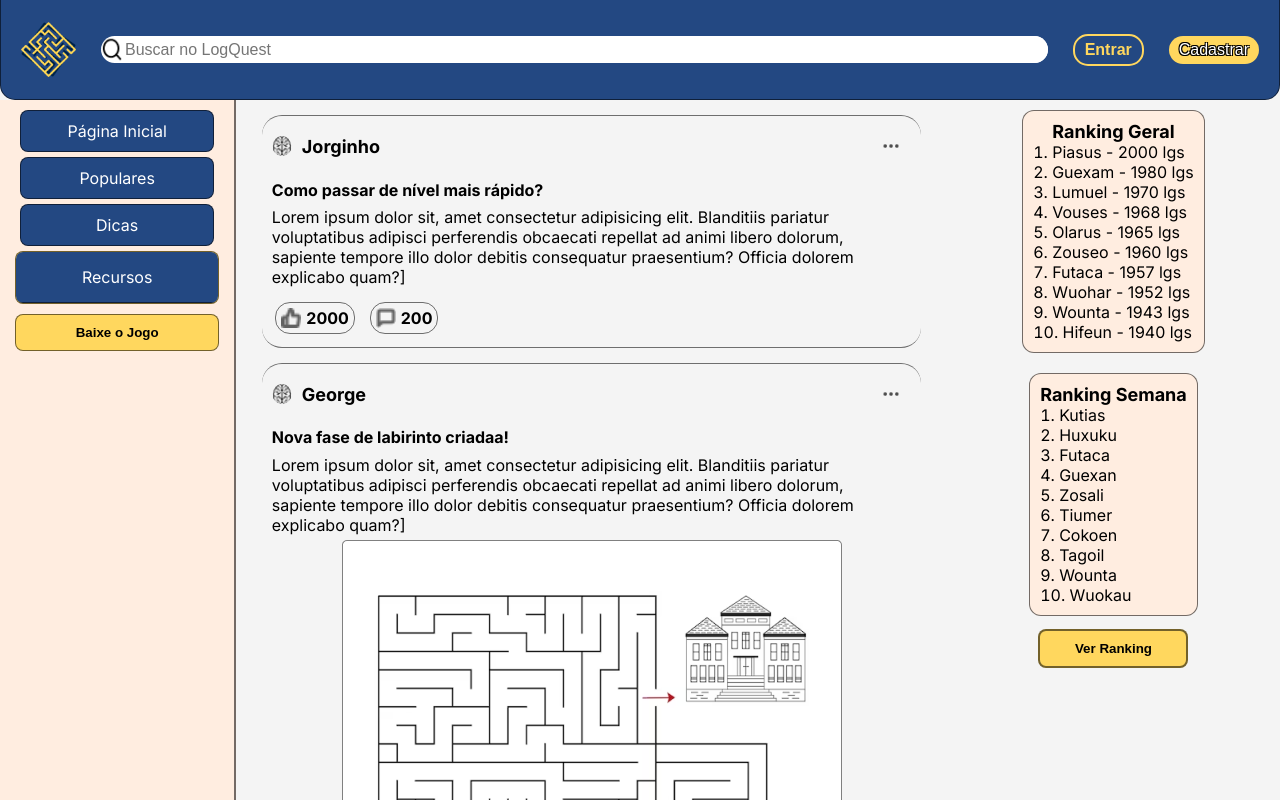
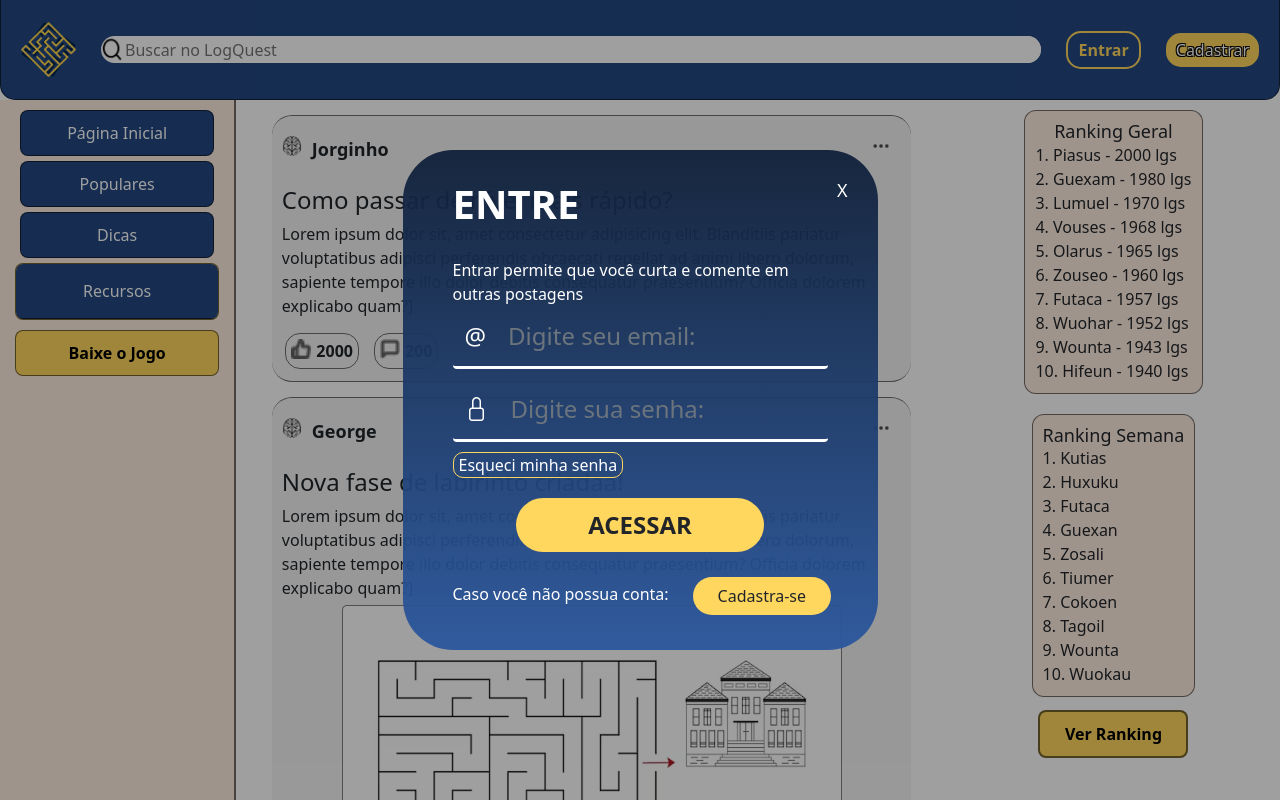
Before and after one commit to medeirosfbia/ProjetoIntegrador_Sem1, a plain HTML site: page index.html in a window 1280 px wide. Both pictures are taken after a click on the button "Entrar". Drawn offline with nearby package versions, Linux system fonts and the light colour scheme.

Commit message:
Tela de login com js

```diff
--- /dev/null
+++ b/css/login.css
@@ -0,0 +1,149 @@
+.darken{
+    z-index: 10;
+    position: absolute;
+    width: 100vw;
+    height: 100vh;
+    background-color: rgba(0, 0, 0, 0.378);
+    display: flex;
+    visibility: hidden;
+}
+.darken .darken-box{
+    background-image: linear-gradient(#0f1f38f0, #2A579Ef0);
+    width: 475px;
+    height: 500px;
+    border-radius: 50px;
+    margin: auto;
+    color: white;
+
+}
+
+.darken .darken-box .darken-title{
+
+    font-weight: 900;
+    text-transform: uppercase;
+    margin: 30px 0 20px 50px;
+}
+
+.darken .darken-box .darken-text{
+    margin: 30px 50px -10px 50px;
+    font-size: medium;
+}
+
+.darken .darken-box .X{
+    float: right;
+    margin: 30px 30px 0 0;
+    font-size: large;
+    text-align: center;
+    cursor: pointer;
+}
+.darken .darken-box .X:hover{
+    float: right;
+    margin: 30px 30px 0 0;
+    font-size:  x-large;
+    text-align: center;
+    cursor: pointer;
+}
+
+.darken-icon{
+    background-color: transparent;
+    color: white;
+    font-size: x-large;
+    border: 0;
+    border-bottom: 3px solid white;
+}
+
+.darken-icon i{
+    width: 1em
+}
+
+.darken-input{
+    background-color: transparent;
+    color: rgb(240, 240, 240);
+    font-size: x-large;
+    margin-left: 10px;
+    border: 0;
+}
+.darken-input:focus{
+    background-color: transparent;
+    color: white;
+    margin-left: 10px;
+    font-size: 27px;
+}
+
+.darken-input:focus::placeholder{
+    color: white;
+}
+
+.darken-form{
+    align-items: center;
+    margin: 10px 50px 0 50px;
+}
+
+.link{
+    cursor: pointer;
+    padding-inline: 5px;
+    border: 1px solid #FFD75E;
+    border-radius: 10px;
+    width: fit-content;
+    margin: 10px 50px 20px 50px;
+}
+.link:hover{
+    background-color: #FFD75E;
+    color: black;
+}
+
+.darken-button{
+    background-color: #FFD75E;
+    display: flex;
+    margin: auto;
+    font-weight: 800;
+    text-transform: uppercase;
+    font-size: x-large;
+    width: auto;
+    border-radius: 50px;
+    padding-inline: 15%;
+
+}
+.darken-button:hover{
+    font-size: 27px;
+    padding-inline: 20%;
+
+}
+
+.darken-small-button{
+    background-color: #FFD75E;
+    display: inline-block;
+    font-weight: 400;
+    text-transform: none;
+    font-size: medium;
+    width: auto;
+    margin-left: -30px;
+    text-align: center;
+    border-radius: 50px;
+    padding-inline: 5%;
+}
+.darken-small-button:hover{
+    font-size: large;
+    padding-inline: 7%;
+    background-color: transparent;
+    color: #FFD75E;
+    border: 2px solid #FFD75E;
+
+}
+
+.darken-inline{
+    display: inline-block;
+    margin: 0;
+    margin-left: 50px;
+}
+
+
+.transition{
+    transition: 0.2s;
+}
+.notransition {
+    -webkit-transition: none !important;
+    -moz-transition: none !important;
+    -o-transition: none !important;
+    transition: none !important;
+  }
--- a/index.html
+++ b/index.html
@@ -11,9 +11,40 @@
     <link rel="preconnect" href="https://fonts.gstatic.com" crossorigin>
     <link href="https://fonts.googleapis.com/css2?family=Inter:wght@100..900&display=swap" rel="stylesheet">
     <script src="./js/toggleList.js"></script>
+
+    <!-- MEUS -->
+    <link rel="stylesheet" href="./bootstrap-5.0.2-dist/css/bootstrap.css">
+    <script src="./bootstrap-5.0.2-dist/js/bootstrap.js"></script>
+    <link rel="stylesheet" href="./css/login.css">
+    <link rel="stylesheet" href="https://cdn.jsdelivr.net/npm/bootstrap-icons@1.11.3/font/bootstrap-icons.min.css">
+    <script src="js/darkScreen.js"></script>
+
     <title>LogQuest | Home</title>
 </head>
 <body>
+
+    <div id="login-content" class="darken">
+        <div class="darken-box">
+            <p class="h5 transition X" onclick="DarkenHidden(Title('r'))">X</p>
+            <h1 class="display-6 darken-title">Entre</h1>
+            <p class="lead darken-text">Entrar permite que você curta e comente em outras postagens</p>
+            <div class="darken-form">
+                <span class="input-group-text darken-icon" id="basic-addon1">@
+                <input type="text" class="form-control transition darken-input" placeholder="Digite seu email:" aria-label="Username" aria-describedby="basic-addon1" tabindex="1"></span>
+            </div>
+            <div class="darken-form">
+                <span class="input-group-text darken-icon" id="basic-addon1"><i class="bi bi-lock"></i>
+                <input type="text" class="form-control transition darken-input" placeholder="Digite sua senha:" aria-label="Username" aria-describedby="basic-addon1" tabindex="1"></span>
+            </div>
+            <p class="link transition" id="forgotPassword">Esqueci minha senha</p>
+            <button type="button" class="btn transition btn-lg darken-button">Acessar</button>
+
+            <p class="darken-text darken-inline">Caso você não possua conta: </p>
+            <button type="button" class="btn transition darken-button darken-small-button">Cadastra-se</button>
+
+        </div>
+    </div>
+
     <div class="content">
         <header>
             <img id="header-logo" src="./img/LogQuest.png" alt="logo LogQuest">
@@ -22,7 +53,7 @@
                 <input type="text" name="search" id="search-input" placeholder="Buscar no LogQuest">
             </div>
             <div class="button-container">
-                <button id="login-button">Entrar</button>
+                <button id="login-button" onclick="Title('w',document.title); LoginVisible();">Entrar</button>
                 <button id="register-button">Cadastrar</button>
             </div>
         </header>
--- /dev/null
+++ b/js/darkScreen.js
@@ -0,0 +1,27 @@
+window.site = ""
+function Title(rw, newSite){
+
+    if(rw == 'r'){
+        return site
+    }else{
+        site = newSite
+    }
+}
+
+function LoginVisible(){
+    document.getElementById("login-content").style.visibility = 'visible'
+    document.title = "LogQuest | Log-in"
+}
+function DarkenHidden(site){
+    var els = document.getElementsByClassName("transition");
+
+    for(el of els){
+        el.classList.remove("transition");
+    }
+    document.getElementsByClassName("darken")[0].style.visibility = 'hidden'
+    document.title = site
+
+    for(el of els){
+        el.classList.add("transition");
+    }
+}
```
